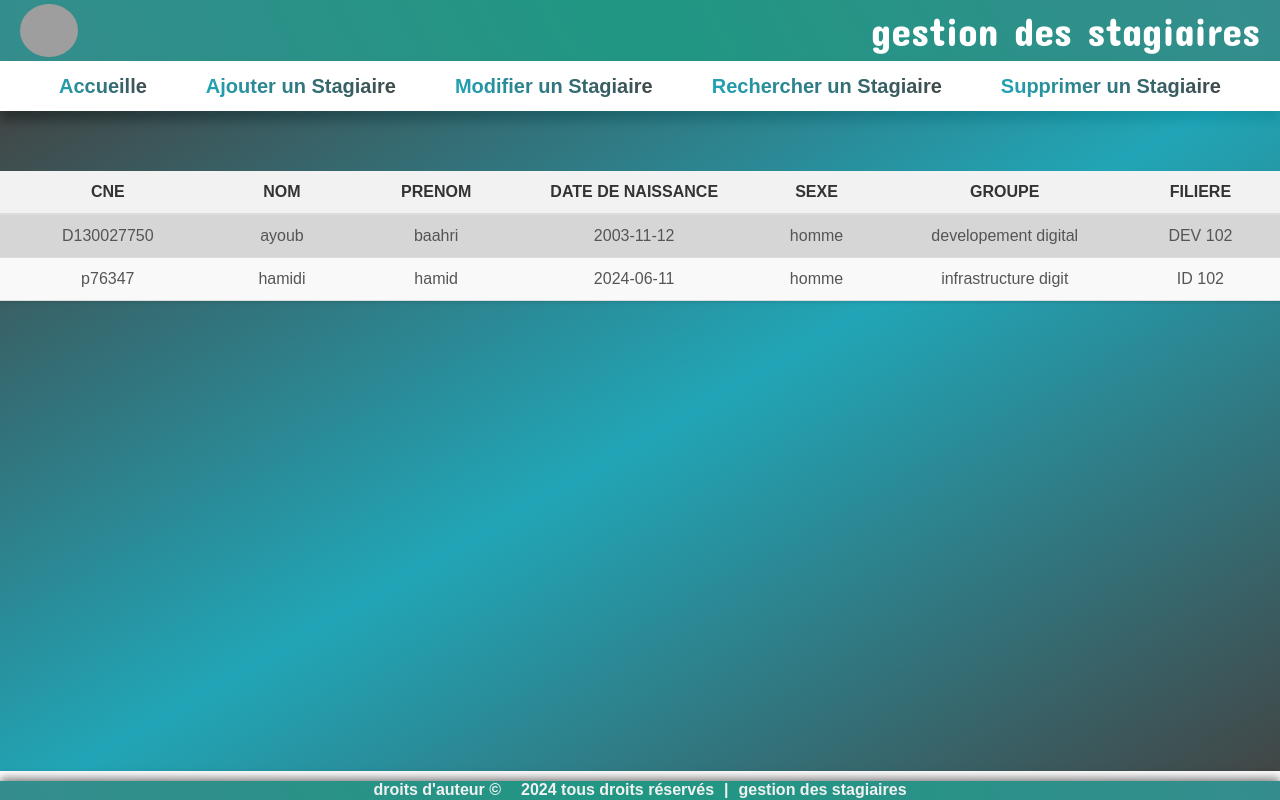
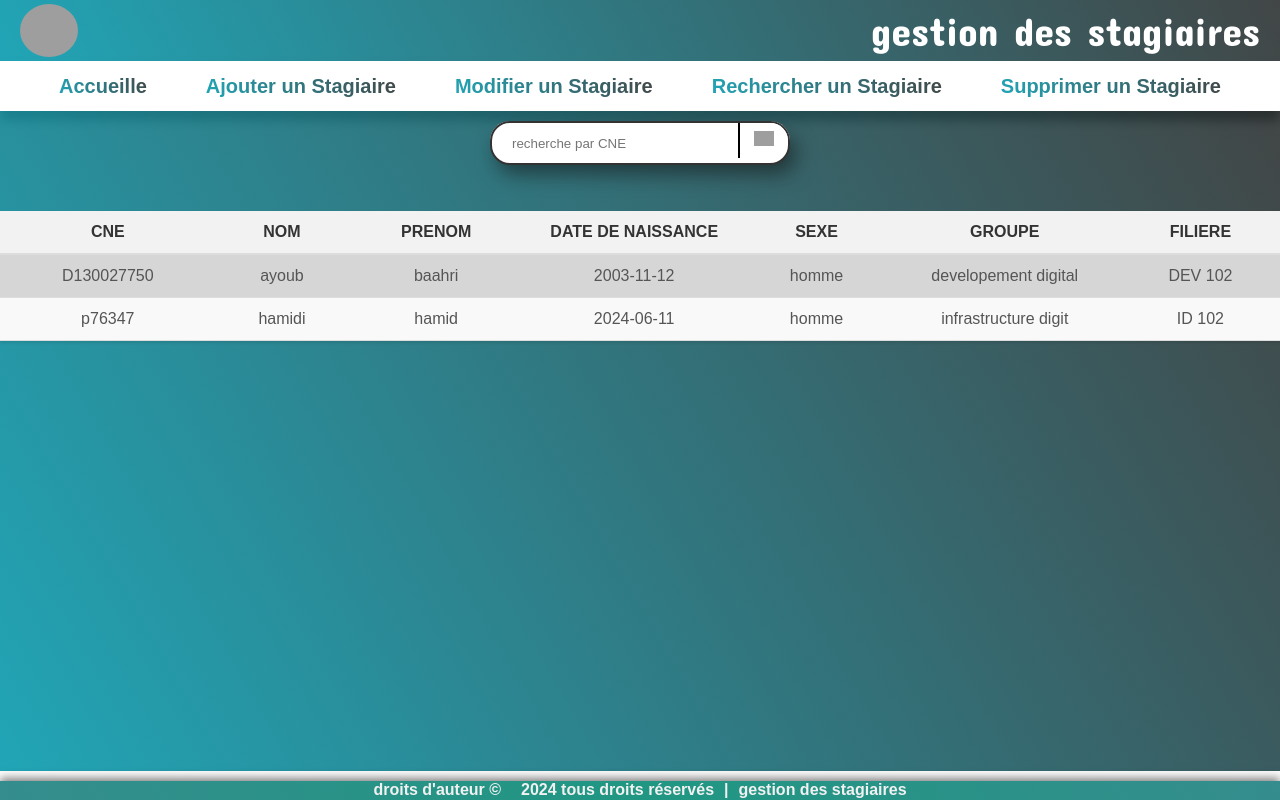
Before and after one commit to Dan-minister0062/istapro, a PHP site: page / in a window 1280 px wide. Run offline with PHP 8.4, Linux system fonts and the light colour scheme; data comes from the database, SQL or seed files in the repository; grey boxes are pictures that could not be loaded.

Commit message:
commit yassine ourouge

```diff
--- a/index.php
+++ b/index.php
@@ -3,13 +3,22 @@
 <head>
     <meta charset="UTF-8">
     <title>gestion des stagiaires</title>
-    <link rel="stylesheet" href="css/style.css">
+    <link rel="stylesheet" href="./css/style.css">
 </head>
 <body>
-<?php
-    include "header_conection.php";
-?>
+    <div id="id_logo" >
+    </div>
+<div id="root_div">
+    <?php
+        include "header_conection.php";
+    ?>
     <div class="contener nosenter">
+    <form action="index.php" class="id_serch" method="POST" id="searchForm">
+                <input name="cne" type="text" class="serchid" value="" placeholder="recherche par CNE">
+                <button type="submit"  class="btn_srchid">
+                    <img src="img/search.png" alt="">
+                </button>
+            </form>
         <table class="tbl_style">
             <thead>
                 <tr>
@@ -39,9 +48,60 @@
                         echo "<td>".$value['groupe']."</td>";
                         echo "</tr>";
                         }
-                ?>
+                        // $conn = conection();
+                        if ($_SERVER["REQUEST_METHOD"] == "POST") {
+                            $code = $_POST["cne"];
+                            $sql = $conn->prepare("SELECT * FROM stagiaires WHERE cne = ?");
+                            $sql->execute([$code]);
+                            $info = $sql->fetchAll();
+                            if (!empty($info)) {
+                                foreach ($info as $value) {
+                                    echo "<tr>";
+                                    echo "<td>" . $value['cne'] . "</td>";
+                                    echo "<td>" . $value['nom'] . "</td>";
+                                    echo "<td>" . $value['prenom'] . "</td>";
+                                    echo "<td>" . $value['daten'] . "</td>";
+                                    echo "<td>" . $value['sexe'] . "</td>";
+                                    echo "<td>" . $value['filiere'] . "</td>";
+                                    echo "<td>" . $value['groupe'] . "</td>";
+                                    echo "</tr>";
+                                }
+                            } else {
+                                echo "<tr><td colspan='7' style='text-align:center;'>Aucun stagiaire trouvé avec le CNE '$code'</td></tr>";
+                            }
+                        }
+
+
+                        ?>
             </tbody>
         </table>
     </div>
+</div>
 </body>
+<script>
+    let text = "GESTION DES STAGIAIRES";
+    let index = 0;
+    let div_f = document.getElementById('id_logo');
+    function ecrer(){
+
+        if (index < text.length){
+            div_f.textContent += text.charAt(index)
+            index+=1
+            setTimeout(ecrer, 100);
+        }else{
+            div_f.classList.add("id_logo")
+            setTimeout(()=>{
+                div_f.style.display = 'none';
+                document.getElementById('root_div').style.display='block'
+            },1100)
+        }
+        }
+    window.addEventListener('load',ecrer)
+    setTimeout(()=>{
+        window.removeEventListener('load',ecrer)
+
+            },1200)
+</script>
+
+
 </html>
--- a/style.css
+++ b/style.css
@@ -2,6 +2,31 @@
     margin: 0;
     padding: 0;
     box-sizing: border-box;
+}
+
+@keyframes logo_move {
+    0% {
+        transform: translateY(10px);
+    }
+    50% {
+        transform: translateY(-30px);
+    }
+    100% {
+        transform: translateY(-10px);
+
+    }
+}
+@keyframes p_move {
+    0% {
+        font-size: 38px;
+    }
+    50% {
+        font-size: 40px;
+    }
+    100% {
+        font-size: 35px;
+
+    }
 }
 
 /* style header page  */
@@ -12,7 +37,7 @@
     width: 100%;
     height: 61px;
     padding: 0 20px;
-    background: linear-gradient(60deg,rgba(7, 115, 115, 0.815), rgba(9, 140, 118, 0.906), rgba(7, 115, 115, 0.815));
+    background:linear-gradient(60deg, rgba(10, 156, 175, 0.906), rgba(23, 28, 28, 0.815));;
     align-items: center;
     color: white;
     font-size: 40px;
@@ -108,7 +133,7 @@ tbody tr:hover {
     display: flex;
     justify-content: center;
     align-items: center;
-    background: linear-gradient(-30deg,rgba(23, 28, 28, 0.815), rgba(10, 156, 175, 0.906), rgba(23, 28, 28, 0.815));
+    background: linear-gradient(60deg, rgba(10, 156, 175, 0.906), rgba(23, 28, 28, 0.815));;
 }
 
 .nocnter {
@@ -289,3 +314,70 @@ caption{
 .fouter p{
     margin:0 10px;
 }
+@keyframes movetext{
+    0%{font-size: 60px;}
+    40%{font-size: 65px;}
+    80%{font-size: 70px;}
+    100%{font-size: 60px;}
+
+}
+#id_logo{
+    position: relative;
+    top: 0;
+    left: 0;
+    width: 100%;
+    height: 100vh;
+    background: linear-gradient(60deg, rgba(10, 156, 175, 0.906), rgba(23, 28, 28, 0.815));
+    display: flex;
+    justify-content: center;
+    align-items: center;
+    flex-direction: column;
+    z-index: 1000;
+    font-size: 60px;
+    /* background: #333; */
+    color: rgba(218, 157, 34, 0.879);
+    text-transform: capitalize;
+    text-shadow: #333 20px;
+    font-family: Arial, Helvetica, sans-serif;
+    text-shadow: 2px 2px 0 #d38b26, 4px 4px 0 #d69a3a, 6px 6px 0 #c39d5f;
+}
+.id_logo{
+    animation: movetext infinite 1s;
+}
+#root_div{
+    display: none;
+}
+
+
+.id_serch{
+    padding: 0;
+    width: 300px;
+    height: 40px;
+    display: flex;
+}
+.btn_srchid{
+    width: 50px;
+    height: 200px;
+    border-top-right-radius:30px ;
+    border-bottom-right-radius:30px ;
+    position: relative;
+    right: -123px;
+    top: -42px;
+    border: none;
+    padding: 8.3px;
+    border-left:2px black solid;
+    background: rgb(255, 255, 255);
+}
+.btn_srchid:hover{
+    background: rgb(197, 197, 197);
+}
+.btn_srchid img {
+    width: 20px;
+}
+.serchid{
+    margin: 0;
+    width: 300px;
+    height: 40px;
+    border: #333 solid 2px;
+    border-radius: 20px;
+}
```
